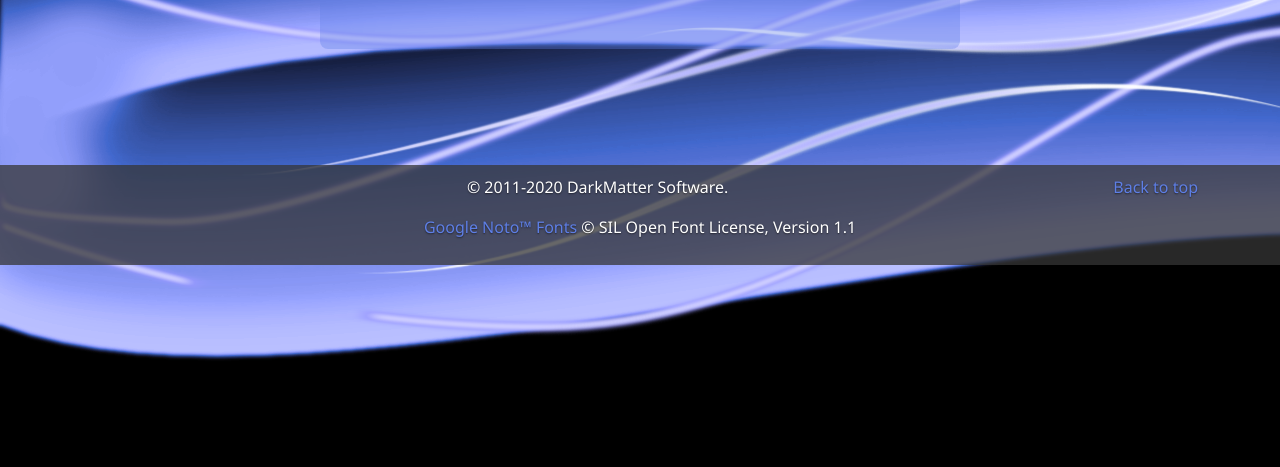
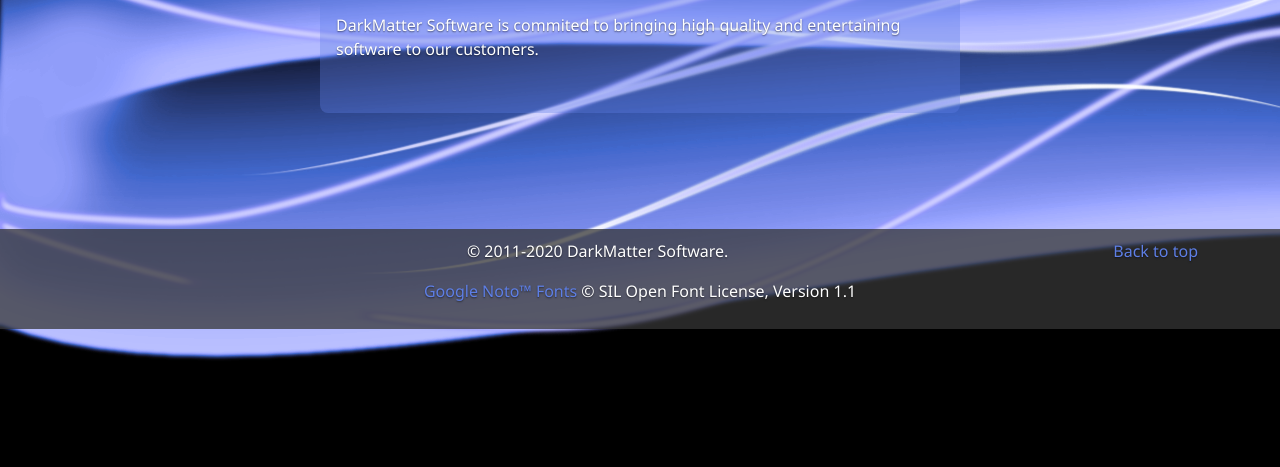
Before and after one commit to serberoth/darkmatter-site, a plain HTML site: page index.html in a window 1280 px wide. Shown: the part 333-800 px from the top of the page. Drawn offline with nearby package versions, Linux system fonts and the light colour scheme.

Commit message:
Additional content on index page

```diff
--- a/index.html
+++ b/index.html
@@ -71,6 +71,10 @@
                 <p class="lead" >
                     Innovating to bring fun and entertaining software to light!
                 </p>
+                <p>
+                    DarkMatter Software is commited to bringing high quality and entertaining
+                    software to our customers.
+                </p>
                 <!-- <p class="lead">
                     <a href="#" class="btn btn-lg btn-secondary fw-bold border-white bg-white">Learn more</a>
                 </p> -->
```
